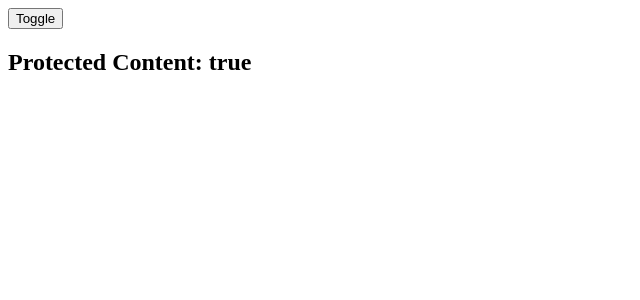
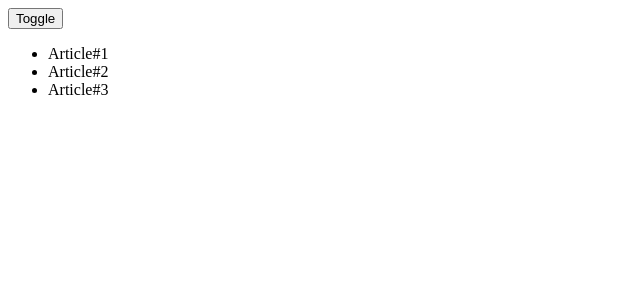
Before and after one commit to wudtichaikarun/react-higher-order-components, a React (Create React App) app: page / in a window 1280 px wide. Both pictures are taken after a click on the button "Toggle". Shown: the top 300 px of the page, without its empty margins (0-640 px from the left). Built offline with nearby package versions, Linux system fonts and the light colour scheme.

Commit message:
Higher Order Components: State Management

```diff
--- a/src/App.js
+++ b/src/App.js
@@ -27,28 +27,66 @@ function logProps(WrappedComponent) {
       return <WrappedComponent {...this.props} />
     }
   }
+}
 
-  // Inheritance Inversion
-  /*return class extends WrappedComponent {
-    componentWillReceiveProps(nextProps) {
-      console.log('Prev Props', this.props)
-      console.log('Next Props', nextProps)
+// API MOCKUP
+function fetchApi(endpoint) {
+  return new Promise((resolve, reject) => {
+    if(!endpoint) return reject(new Error('Endpoint is required.'))
+
+    return resolve({
+      articles: [
+        {id: 1, title: 'Article#1'},
+        {id: 2, title: 'Article#2'},
+        {id: 3, title: 'Article#3'}
+      ]
+    })
+  })
+}
+
+function fetchData(WrappedComponent) {
+  return class extends Component {
+    state = {
+      fetchData: {}
     }
 
+    componentDidMount() {
+      fetchApi(WrappedComponent.API_ENDPOINT)
+        .then(fetchData => this.setState({ fetchData }))
+        .catch(err => console.log(err.message))
+    }
     render() {
-      return super.render()
+      return <WrappedComponent {...this.props } {...this.state }/>
     }
-  }*/
+  }
 }
 
-// Nomal stateless fun. component
-const ProtectedComponent = ({ auth }) => (
-  <h2>Protected Content: {auth.isLogin.toString()}</h2>
-)
+// Component ------------------------------------
+class ProtectedComponent extends Component {
+  static API_ENDPOINT = '/articles'
 
-// Higher Order Component
-const EnhancedComponent = logProps(forAuth(ProtectedComponent))
+  state = {
+    fetchData: {}
+  }
 
+  render() {
+    const { fetchData: { articles }} = this.props
+
+    return (
+      <ul>
+        {
+          articles && articles.map( ({ id, title }) =>
+            <li key={id}>{title}</li> )
+        }
+      </ul>
+    )
+  }
+}
+
+// Component (Higher Order Component)------------
+const EnhancedComponent = logProps(forAuth(fetchData(ProtectedComponent)))
+
+// Component ------------------------------------
 class App extends Component {
 
   state = {
```
